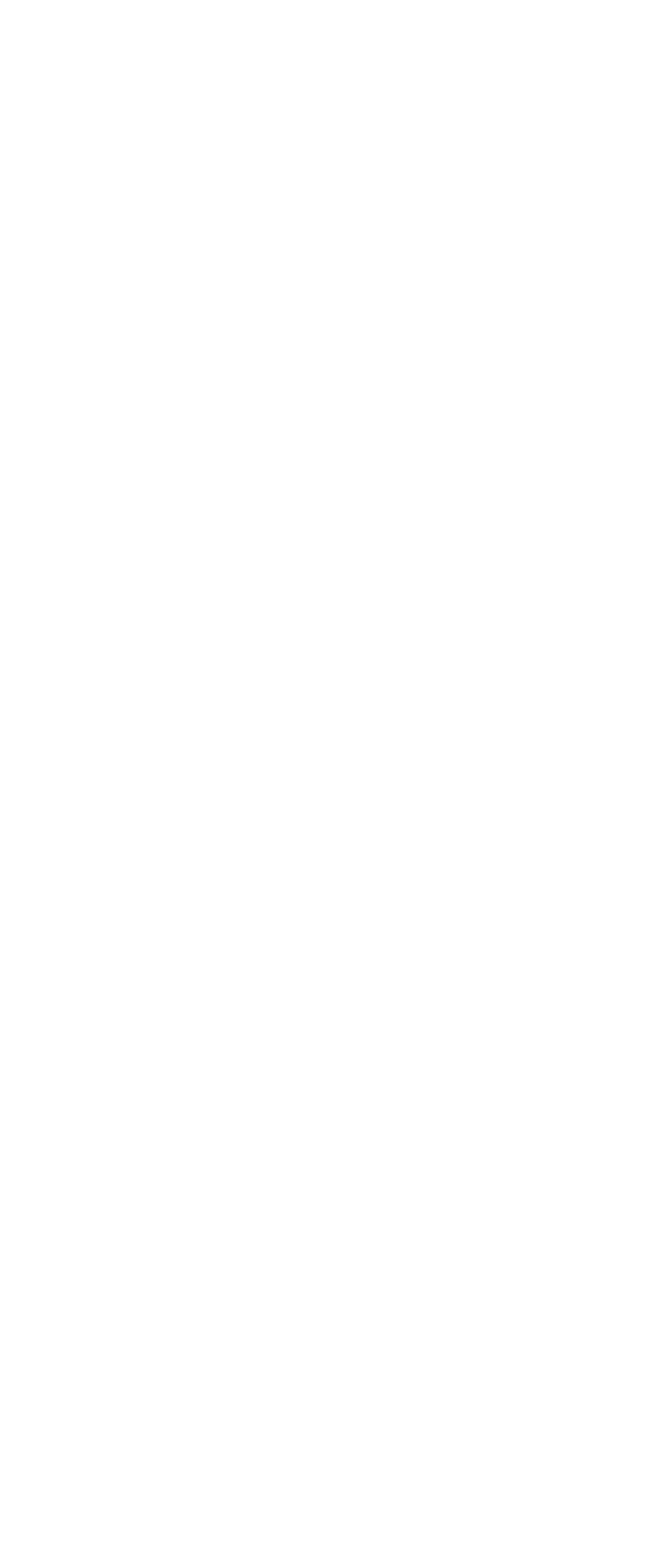
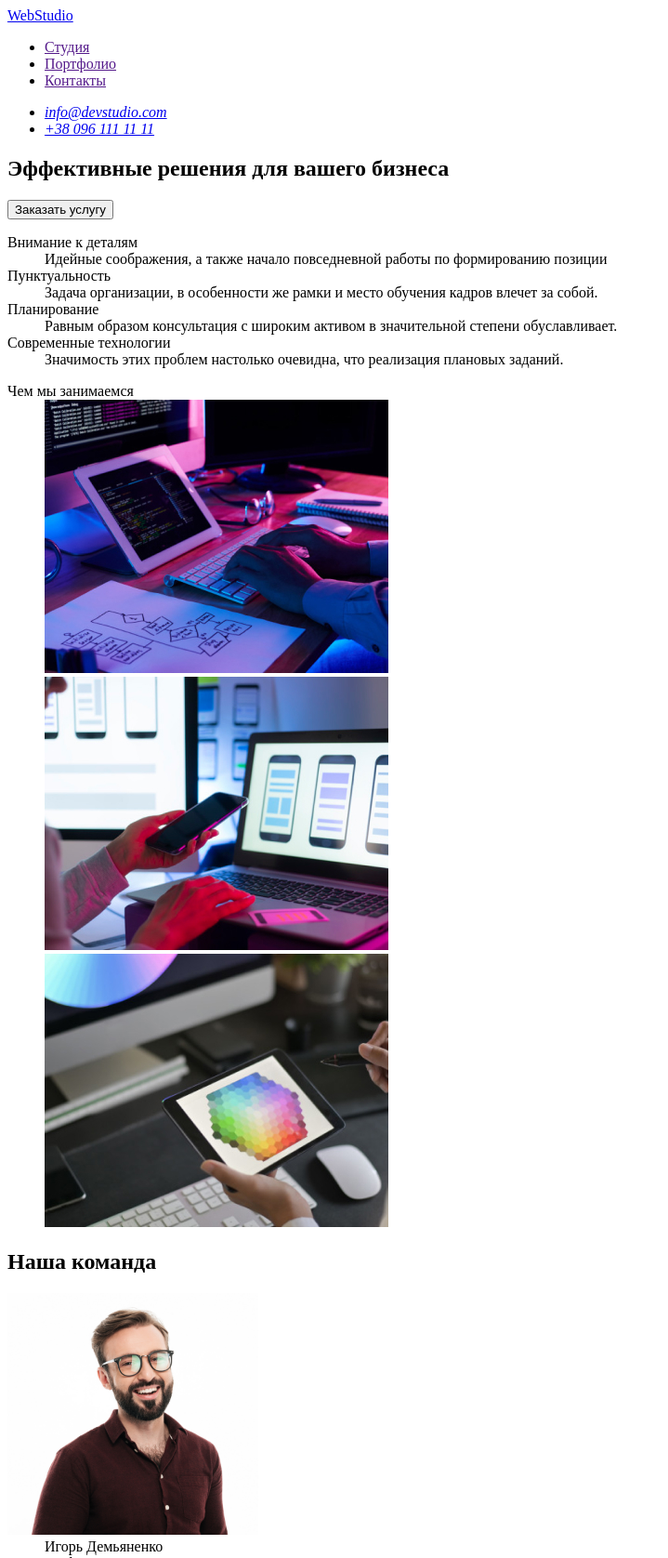
Before and after one commit to Vladimir-Plotnikov/goit-markup-hw-01, a plain HTML site: page index.html in a window 1280 px wide. Shown: the top 1676 px of the page at 93% size, without its empty margins (0-719 px from the left). Before the commit the page ends 800 px from the top, so only its background shows below. Drawn offline with Linux system fonts and the light colour scheme.

Commit message:
14.09 fix gotit-markup

```diff
--- a/index.html
+++ b/index.html
@@ -5,5 +5,178 @@
     <meta name="viewport" content="width=device-width, initial-scale=1.0" />
     <title>Document</title>
   </head>
-  <body></body>
+  <body>
+    <header>
+      <!--logo container-->
+      <div>
+        <a href="./index.html" aria-label="логотип webstudio">WebStudio</a>
+      </div>
+
+      <!--navigation container-->
+      <div>
+        <ul>
+          <li><a href="">Студия</a></li>
+          <li><a href="">Портфолио</a></li>
+          <li><a href="">Контакты</a></li>
+        </ul>
+      </div>
+      <!--contacts container-->
+      <div>
+        <ul>
+          <li>
+            <address>
+              <a href="mailto:info@devstudio.com">info@devstudio.com</a>
+            </address>
+          </li>
+          <li>
+            <address>
+              <a href="tel:+380961111111">+38 096 111 11 11</a>
+            </address>
+          </li>
+        </ul>
+      </div>
+    </header>
+    <main>
+      <!--order servies container-->
+      <section>
+        <h1>Эффективные решения для вашего бизнеса</h1>
+        <button>Заказать услугу</button>
+      </section>
+
+      <!--what do we do container-->
+      <section>
+        <!--what do we do LIST-->
+
+        <div>
+          <dl>
+            <dt>Внимание к деталям</dt>
+            <dd>
+              Идейные соображения, а также начало повседневной работы по
+              формированию позиции
+            </dd>
+            <dt>Пунктуальность</dt>
+            <dd>
+              Задача организации, в особенности же рамки и место обучения кадров
+              влечет за собой.
+            </dd>
+            <dt>Планирование</dt>
+            <dd>
+              Равным образом консультация с широким активом в значительной
+              степени обуславливает.
+            </dd>
+            <dt>Современные технологии</dt>
+            <dd>
+              Значимость этих проблем настолько очевидна, что реализация
+              плановых заданий.
+            </dd>
+          </dl>
+        </div>
+        <!--what do we do PICS-->
+        <div>
+          <dl>
+            <dt>Чем мы занимаемся</dt>
+            <dd>
+              <img
+                src="./pics/WebStudioimg1.jpg"
+                width="370"
+                height="294"
+                alt="typing text"
+              />
+            </dd>
+            <dd>
+              <img
+                src="./pics/WebStudioimg2.jpg"
+                width="370"
+                height="294"
+                alt="scrolling text"
+              />
+            </dd>
+            <dd>
+              <img
+                src="./pics/WebStudioimg3.jpg"
+                width="370"
+                height="294"
+                alt="holding tablet"
+              />
+            </dd>
+          </dl>
+        </div>
+      </section>
+
+      <!--our team container-->
+      <section>
+        <h2>Наша команда</h2>
+        <dl>
+          <dt>
+            <img
+              src="./pics/игорь.jpg"
+              alt="Игорь Демьяненко"
+              width="270"
+              height="260"
+            />
+          </dt>
+          <dd>Игорь Демьяненко</dd>
+          <dd>Product Designer</dd>
+          <dt>
+            <img
+              src="./pics/ольга.jpg"
+              alt="Ольга Репина"
+              width="270"
+              height="260"
+            />
+          </dt>
+          <dd>Ольга Репина</dd>
+          <dd>Frontend Developer</dd>
+          <dt>
+            <img
+              src="./pics/николай.jpg"
+              alt="Николай Тарасов"
+              width="270"
+              height="260"
+            />
+          </dt>
+          <dd>Николай Тарасов</dd>
+          <dd>Marketing</dd>
+          <dt>
+            <img
+              src="./pics/михаил.jpg"
+              alt="Михаил Ермаков"
+              width="270"
+              height="260"
+            />
+          </dt>
+          <dd>Михаил Ермаков</dd>
+          <dd>UI Designer</dd>
+        </dl>
+      </section>
+    </main>
+    <footer>
+      <!--logo container-->
+      <div>
+        <a href="./index.html" aria-label="логотип webstudio">WebStudio</a>
+      </div>
+      <!--contacts container-->
+      <div>
+        <ul>
+          <li>
+            <address>
+              <a href="https://goo.gl/maps/L8HJAxBPECRe6HpdA"
+                >г. Киев, пр-т Леси Украинки, 26</a
+              >
+            </address>
+          </li>
+          <li>
+            <address>
+              <a href="mailto:info@devstudio.com">info@devstudio.com</a>
+            </address>
+          </li>
+          <li>
+            <address>
+              <a href="tel:+380961111111">+38 096 111 11 11</a>
+            </address>
+          </li>
+        </ul>
+      </div>
+    </footer>
+  </body>
 </html>
```
Also changed, not shown: pics/WebStudioimg1.jpg (added), pics/WebStudioimg2.jpg (added), pics/WebStudioimg3.jpg (added), pics/игорь.jpg (added), pics/михаил.jpg (added), pics/николай.jpg (added), pics/ольга.jpg (added), 2 other files.
